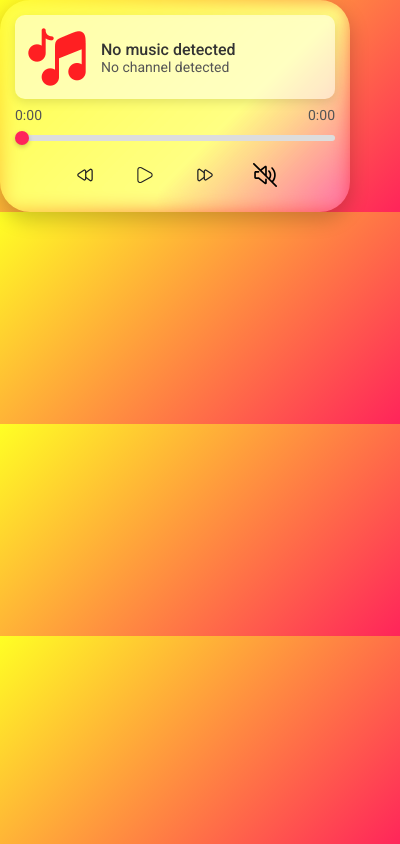
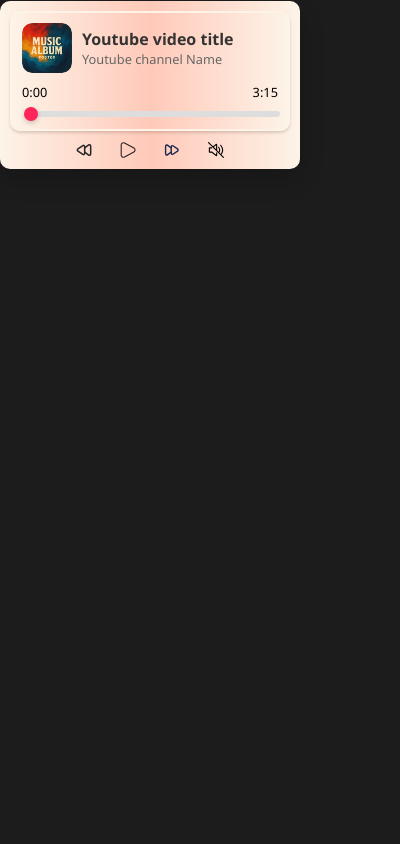
Before and after one commit to zamansheikh/music_controller, a browser extension: page popup.html in a window 400 px wide. Drawn offline with Linux system fonts and the light colour scheme.

Commit message:
Refactor code structure for improved readability and maintainability

```diff
--- a/popup.html
+++ b/popup.html
@@ -6,77 +6,97 @@
   <link href="https://fonts.googleapis.com/css2?family=Roboto:wght@400;500&display=swap" rel="stylesheet">
   <style>
     body {
-            width: 320px;
-            font-family: 'Roboto', sans-serif;
-            background: linear-gradient(135deg, #FFFF24, #FF245A);
-            color: #333;
-            padding: 15px;
+      width: 300px;
       margin: 0;
-            border-radius: 30px;
-            box-shadow: 0 8px 20px rgba(0, 0, 0, 0.2);
-            backdrop-filter: blur(10px) brightness(1.96);
-            -webkit-backdrop-filter: blur(10px) brightness(1.96);
-            background-color: rgba(255, 255, 255, 0.3);
+      padding: 0;
+      font-family: "Segoe UI", sans-serif;
+      background: #1c1c1c;
+      display: flex;
+      align-items: center;
+      justify-content: center;
+      height: 170px;
     }
 
-        .container {
+    .player-container {
       display: flex;
       flex-direction: column;
-            gap: 8px;
+      gap: 10px;
+      background: linear-gradient(90deg, #fdf3e7, #ffc9b9, #fdf3e7);
+      border-radius: 10px;
+      padding: 10px 10px;
+      width: 100%;
+      box-shadow: 0 10px 25px rgba(0, 0, 0, 0.2);
     }
 
-        .media-info {
-            display: flex;
-            gap: 12px;
-            align-items: center;
-            background: rgba(255, 255, 255, 0.5);
+    .player {
       padding: 10px;
+      background: linear-gradient(90deg, #fdf3e7, #ffc9b9, #fdf3e7);
+      box-shadow: 0 2px 3px rgba(83, 60, 60, 0.2);
+      border: 2px solid #fdf3e7;
+      /* Use transparent to allow background gradient to mimic border */
       border-radius: 10px;
-            box-shadow: 0 4px 10px rgba(0, 0, 0, 0.1);
+      background-clip: padding-box;
+      /* Ensures background respects border-radius */
+      position: relative;
+      overflow: hidden;
     }
 
-        #thumbnail {
-            width: 64px;
-            height: 64px;
+    .top-row {
+      display: flex;
+      align-items: center;
+      gap: 10px;
+    }
+
+    .album-cover {
+      width: 50px;
+      height: 50px;
       border-radius: 10px;
       object-fit: cover;
     }
 
-        .text-info {
-            flex: 1;
+    .track-info {
+      display: flex;
+      flex-direction: column;
+    }
+
+    .track-title {
+      font-size: 1rem;
+      font-weight: bold;
+      color: #333;
+    }
+
+    .channel-name {
+      color: #666;
+      font-size: .8rem;
+    }
+
+    .progress-container {
+      display: flex;
+      flex-direction: column;
+      gap: 8px;
+      margin-top: 10px;
+    }
+
+    .progress-row {
+      display: flex;
+      justify-content: space-between;
+      align-items: center;
+      font-size: .8rem;
+    }
+
+    .progress-bar {
+      height: 5px;
+      border-radius: 999px;
+      background: #fff;
+      margin-top: 0;
       overflow: hidden;
     }
 
-        #video-title {
-            font-size: 16px;
-            font-weight: 500;
-            margin: 0;
-            text-overflow: ellipsis;
-            white-space: nowrap;
-            overflow: hidden;
-        }
-
-        #channel {
-            font-size: 14px;
-            color: #555;
-            margin: 0;
-            text-overflow: ellipsis;
-            white-space: nowrap;
-            overflow: hidden;
-        }
-
-        #controls {
-            display: flex;
-            flex-direction: column;
-            gap: 10px;
-            align-items: center;
-        }
-
-        #time {
-            font-size: 14px;
-            text-align: center;
-            color: #555;
-            margin: 0;
+    .progress-fill {
+      width: 50%;
+      height: 100%;
+      background: #ff005c;
+      border-radius: 999px;
     }
 
     #seek {
@@ -113,7 +133,6 @@
       display: flex;
       justify-content: center;
       align-items: center;
-            /* justify-content: space-around; */
       gap: 16px;
       width: 100%;
     }
@@ -122,7 +141,6 @@
       background: none;
       border: none;
       cursor: pointer;
-            padding: 10px;
       transition: opacity 0.3s, transform 0.1s;
     }
 
@@ -135,37 +153,50 @@
     }
 
     button img {
-            width: 24px;
-            height: 24px;
+      width: 16px;
+      height: 16px;
       vertical-align: middle;
     }
   </style>
+
+  <!-- Icons CDN (FontAwesome for demo) -->
+  <script src="popup.js"></script>
 </head>
 
 <body>
-    <div class="container">
-        <div class="media-info">
-            <img id="thumbnail" src="default-thumbnail.png" alt="Video Thumbnail">
-            <div class="text-info">
-                <div id="video-title">No music detected</div>
-                <div id="channel">No channel detected</div>
+  <div class="player-container">
+    <div class="player">
+      <div class="top-row">
+        <img id="thumbnail" src="./ThumbnailPoster.png" class="album-cover" alt="Album Art" />
+        <div class="track-info">
+          <div id="video-title" class="track-title">Youtube video title</div>
+          <div id="channel" class="channel-name">Youtube channel Name</div>
         </div>
       </div>
-        <div id="controls">
-            <div id="time" style="display: flex; justify-content: space-between; width: 100%;">
+
+      <div class="progress-container">
+        <div class="progress-row">
           <span id="current-time">0:00</span>
-                <span id="total-time">0:00</span>
+          <span id="total-time">3:15</span>
         </div>
         <input type="range" id="seek" min="0" max="100" value="0">
-            <div class="button-group">
-                <button id="prevTrack" title="Previous"><img src="prev.svg" alt="Previous"></button>
-                <button id="playPause" title="Play/Pause"><img src="play.svg" alt="Play"></button>
-                <button id="nextTrack" title="Next"><img src="next.svg" alt="Next"></button>
-                <button id="mute" title="Mute/Unmute"><img src="mute.svg" alt="Mute"></button>
       </div>
     </div>
+    <div class="button-group">
+      <button id="prevTrack" title="Previous">
+        <img src="./RewindBack.svg" alt="Previous" />
+      </button>
+      <button id="playPause" title="Play/Pause">
+        <img src="./Polygon.svg" alt="Play" />
+      </button>
+      <button id="nextTrack" title="Next">
+        <img src="./RewindForward.svg" alt="Next" />
+      </button>
+      <button id="mute" title="Mute/Unmute">
+        <img src="./SoundOff.svg" alt="Mute" />
+      </button>
     </div>
-    <script src="popup.js"></script>
+  </div>
 </body>
 
 </html>
```
Also changed, not shown: popup.js (+58 -25 lines), Polygon.svg (added), RewindBack.svg (added), RewindForward.svg (added), SoundOff.svg (added), ThumbnailPoster.png (added), default-thumbnail.png (deleted). Lines whose indentation alone changed are shown as unchanged.
